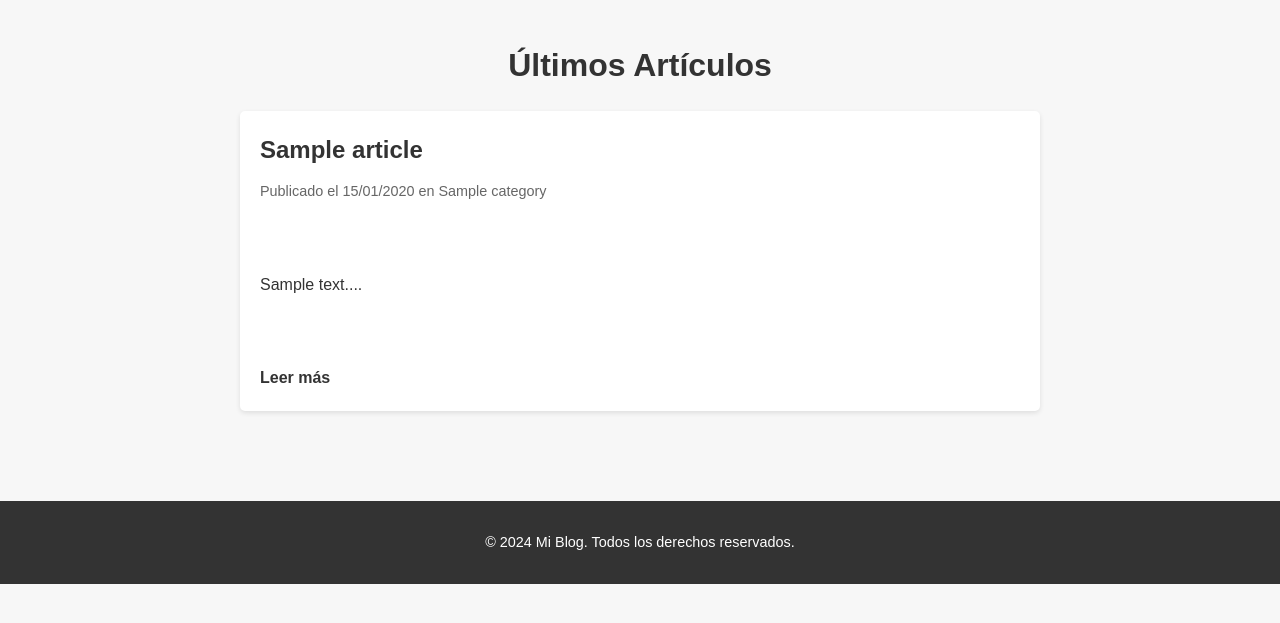
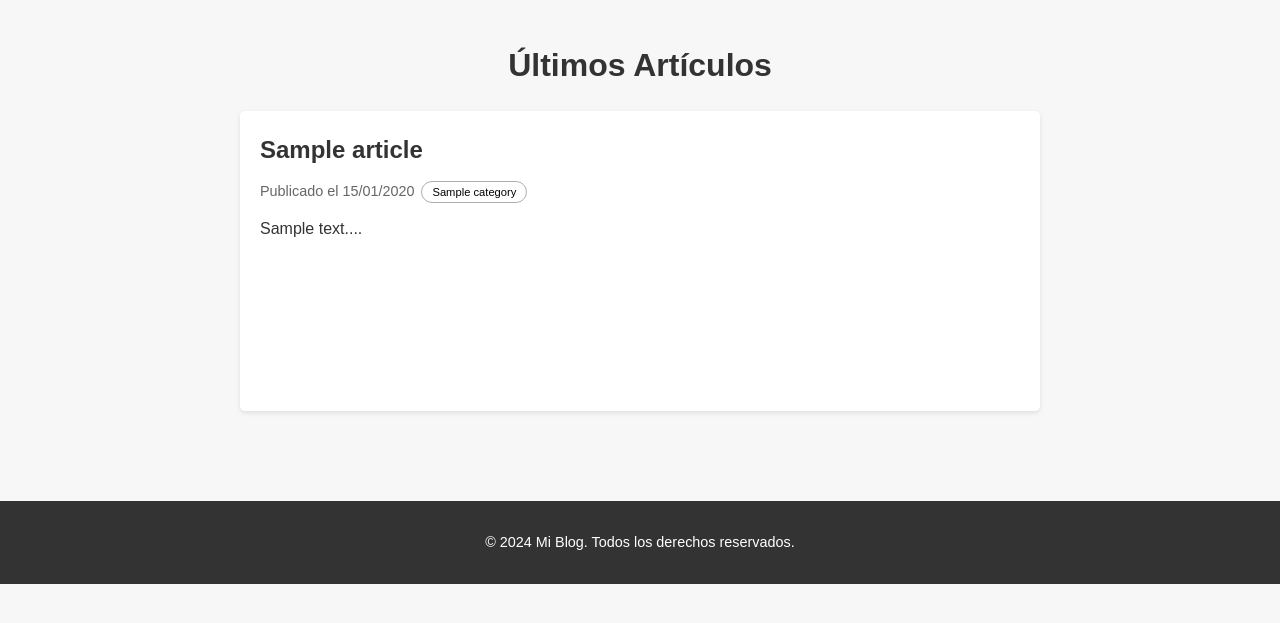
Before and after one commit to juanitoeldesastre/PHP, a PHP site: page / in a window 1280 px wide. Shown: the part 150-773 px from the top of the page. Run offline with PHP 8.4, Linux system fonts and the light colour scheme; tables that the repository leaves empty or names only in its code hold one stand-in row (values such as "Sample post").

Commit message:
sigma skibidi

```diff
--- a/index.php
+++ b/index.php
@@ -65,10 +65,21 @@ if ($result->num_rows > 0) {
                 if (!empty($articles)) {
                     foreach ($articles as $article) {
                         echo "<article>";
+                        echo "<a href='article.php?id={$article['id']}' class='article-link'>";
                         echo "<h3>{$article['title']}</h3>";
-                        echo "<p class='meta'>Publicado el " . date('d/m/Y', strtotime($article['created_at'])) . " en {$article['category_name']}</p>";
+
+                        // Mostrar las categorías como etiquetas junto a la fecha de publicación
+                        echo "<p class='meta'>Publicado el " . date('d/m/Y', strtotime($article['created_at'])) . " ";
+
+                        // Mostrar las categorías como etiquetas
+                        $categories = explode(',', $article['category_name']);
+                        foreach ($categories as $category) {
+                            echo "<span class='category-tag'>$category</span>";
+                        }
+
+                        echo "</p>";
                         echo "<p>" . substr($article['content'], 0, 200) . "...</p>"; // Mostrar solo un extracto del contenido
-                        echo "<a href='article.php?id={$article['id']}'>Leer más</a>";
+                        echo "</a>";
                         echo "</article>";
                     }
                 } else {
--- a/style.css
+++ b/style.css
@@ -74,6 +74,7 @@ main {
     display: flex;
     flex-direction: column;
     justify-content: space-between;
+    position: relative; /* Para el enlace absoluto */
 }
 
 .articles article h3 {
@@ -85,6 +86,20 @@ main {
     color: #666;
     font-size: 0.9rem;
     margin-bottom: 10px;
+    display: flex;
+    align-items: center;
+}
+
+.articles article p.meta .category-tag {
+    display: inline-block;
+    background-color: #ffffff;
+    color: #000000;
+    font-size: .70rem;
+    padding: 0px 10px;
+    border-radius: 15px;
+    margin-left: 7px;
+    border: 1px solid #afafaf;
+
 }
 
 .articles article p {
@@ -92,17 +107,16 @@ main {
     flex-grow: 1;
 }
 
-.articles article a {
-    display: inline-block;
-    margin-top: 10px;
-    text-decoration: none;
-    color: #333;
-    font-weight: bold;
-    align-self: flex-start;
-}
-
-.articles article a:hover {
-    text-decoration: underline;
+.articles article a.article-link {
+    color: inherit; /* Mantener el color del texto */
+    text-decoration: none; /* Eliminar subrayado */
+    position: absolute; /* Posicionar el enlace absoluto */
+    top: 0;
+    left: 0;
+    right: 0;
+    bottom: 0;
+    padding: 20px; /* Mantener el padding del artículo */
+    z-index: 1; /* Asegurar que esté por encima del contenido */
 }
 
 .pagination {
```
